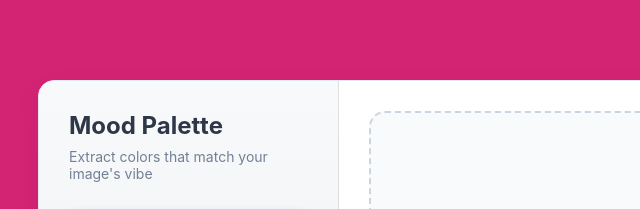
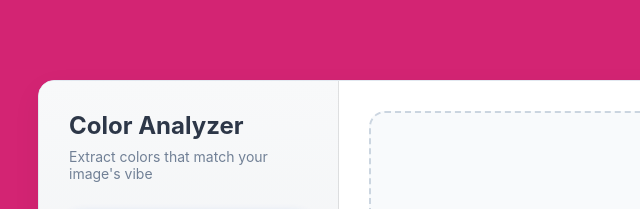
Before and after one commit to Deeptiwakchaure/Image-Color--Analyzer, a plain HTML site: page index.html in a window 1280 px wide. Shown: the top 209 px of the page, 2-642 px from the left. Drawn offline with Linux system fonts and the light colour scheme.

Commit message:
Initial commit

```diff
--- a/index.html
+++ b/index.html
@@ -428,7 +428,7 @@
 <body>
     <div class="container">
         <div class="sidebar">
-            <h1 class="title">Mood Palette</h1>
+            <h1 class="title">Color Analyzer</h1>
             <p class="subtitle">Extract colors that match your image's vibe</p>
 
             <div class="upload-area" id="uploadArea">
```
Also changed, not shown: demo-img.png (added).
